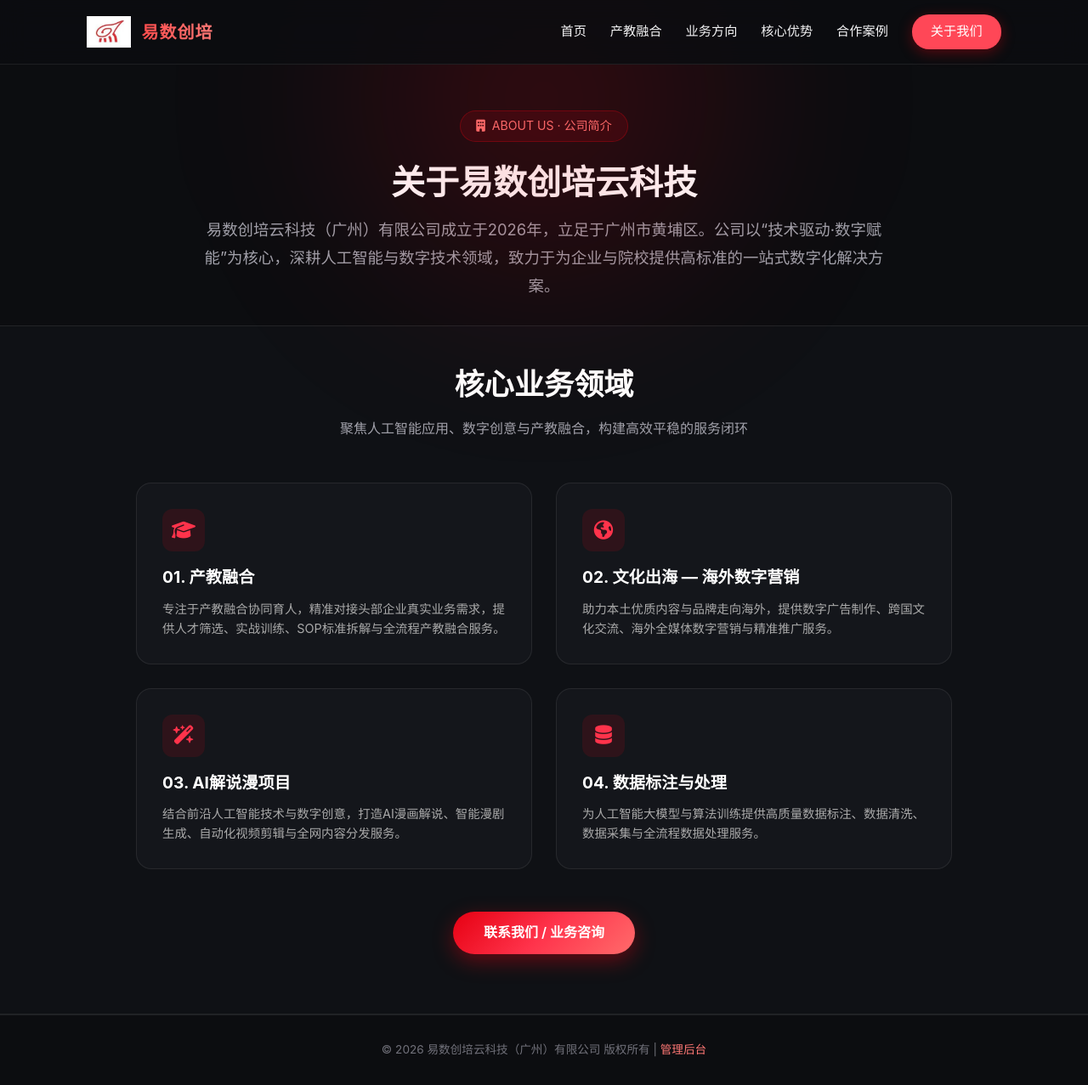
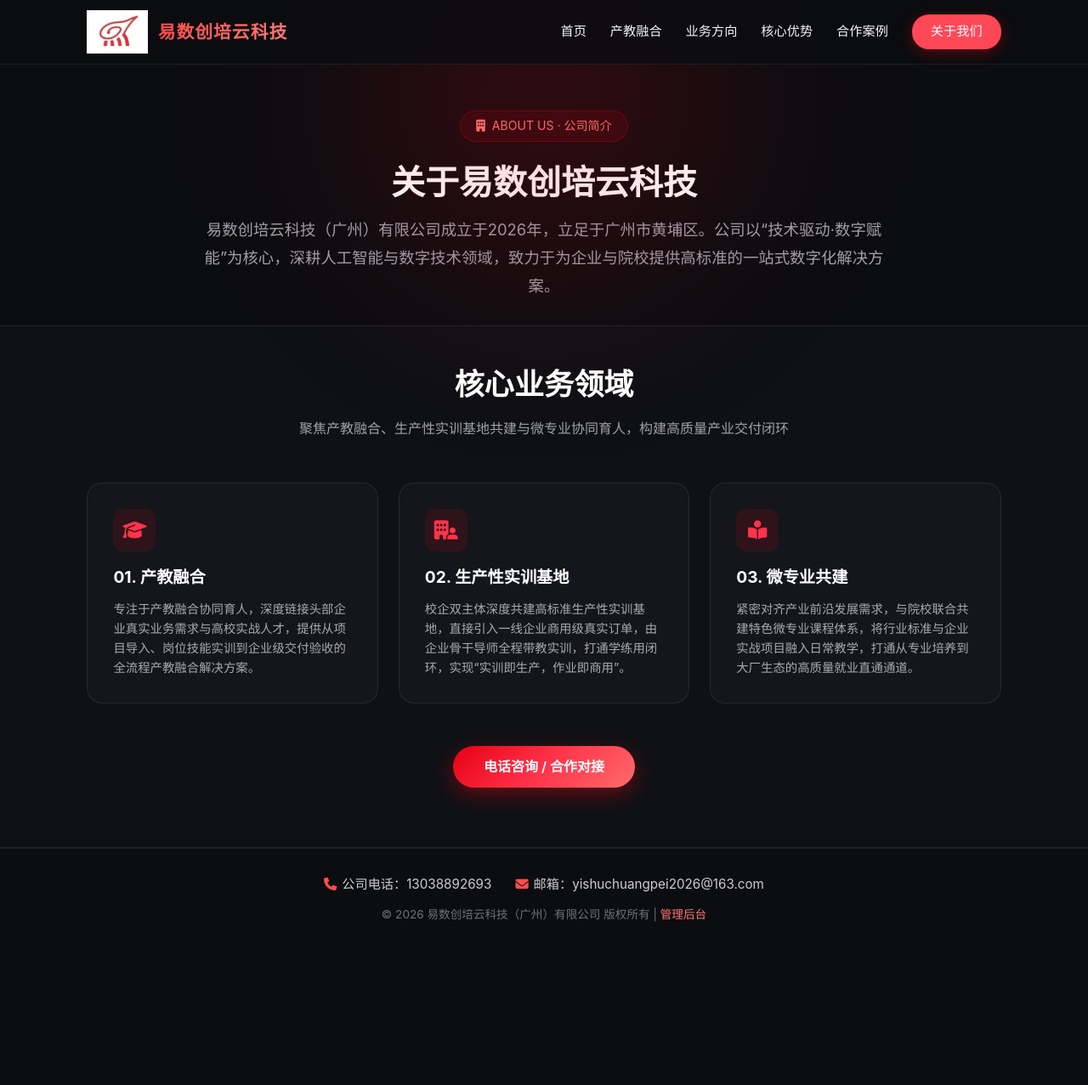
Before and after one commit to songbanshatang0429-ops/yi-shu-chuang-pei, a plain HTML site: page frontend/about.html in a window 1280 px wide. Shown: the whole page at 85% size. After the commit the page ends 1117 px from the top, so only its background shows below. Drawn offline with Linux system fonts and the light colour scheme.

Commit message:
更新关于我们页面核心业务大方向为产教融合、实训基地与微专业

```diff
--- a/frontend/about.html
+++ b/frontend/about.html
@@ -4,21 +4,71 @@
     <meta charset="UTF-8">
     <meta name="viewport" content="width=device-width, initial-scale=1.0">
     <title>关于我们 | 易数创培云科技</title>
-    <link rel="stylesheet" href="css/style.css?v=3">
+    <link rel="stylesheet" href="css/style.css?v=7">
     <link rel="stylesheet" href="https://cdnjs.cloudflare.com/ajax/libs/font-awesome/6.4.0/css/all.min.css">
     <style>
-        /* 强制 2x2 四宫格对称布局 */
-        .biz-grid-4 {
+        /* Logo 与文字样式规范 */
+        .logo-area {
+            display: flex;
+            align-items: center;
+            gap: 12px;
+        }
+        .logo-img {
+            height: 52px !important;
+            max-height: 52px !important;
+            width: auto !important;
+            object-fit: contain;
+        }
+        .logo-text {
+            font-size: 1.3rem;
+            font-weight: 700;
+            white-space: nowrap;
+        }
+
+        /* 核心业务三大方向网格：电脑端横向一排 3 列，手机端自动变 1 列 */
+        .biz-grid-3 {
             display: grid;
-            grid-template-columns: repeat(2, 1fr);
-            gap: 28px;
-            max-width: 960px;
+            grid-template-columns: repeat(3, 1fr);
+            gap: 24px;
+            max-width: 1100px;
             margin: 0 auto;
         }
 
+        /* 页脚官方联系信息样式 */
+        .footer-contact {
+            display: flex;
+            justify-content: center;
+            align-items: center;
+            gap: 28px;
+            margin-bottom: 12px;
+            font-size: 0.95rem;
+            color: #ccc;
+            flex-wrap: wrap;
+        }
+        .footer-contact a {
+            color: inherit;
+            text-decoration: none;
+            transition: color 0.2s ease;
+        }
+        .footer-contact a:hover {
+            color: #ff3b30;
+        }
+        .footer-contact i {
+            margin-right: 6px;
+            color: #ff4d4f;
+        }
+
         @media (max-width: 768px) {
-            .biz-grid-4 {
+            .biz-grid-3 {
                 grid-template-columns: 1fr;
+                gap: 16px;
+            }
+            .logo-img {
+                height: 40px !important;
+            }
+            .footer-contact {
+                flex-direction: column;
+                gap: 8px;
             }
         }
     </style>
@@ -28,7 +78,7 @@
     <nav class="navbar">
         <div class="logo-area">
             <img src="logo.png" alt="Logo" class="logo-img" onerror="this.style.display='none'">
-            <span class="logo-text">易数创培</span>
+            <span class="logo-text">易数创培云科技</span>
         </div>
         <div class="nav-links">
             <a href="index.html#hero">首页</a>
@@ -54,53 +104,50 @@
         </div>
     </section>
 
-    <!-- 四大核心业务板块（重构为标准四宫格） -->
+    <!-- 核心业务领域板块（三大方向） -->
     <section class="about-section" style="padding-top: 40px; padding-bottom: 70px;">
         <div class="about-container">
             <div class="section-title">
                 <h2>核心业务领域</h2>
-                <p>聚焦人工智能应用、数字创意与产教融合，构建高效平稳的服务闭环</p>
+                <p>聚焦产教融合、生产性实训基地共建与微专业协同育人，构建高质量产业交付闭环</p>
             </div>
 
-            <!-- 标准 2x2 四宫格区域 -->
-            <div class="biz-grid-4">
+            <!-- 业务三大方向横向网格 -->
+            <div class="biz-grid-3">
                 <!-- 01. 产教融合 -->
                 <div class="adv-card" style="text-align: left; padding: 30px;">
                     <div class="adv-icon" style="margin: 0 0 15px 0;"><i class="fa-solid fa-graduation-cap"></i></div>
                     <h3 style="margin-bottom: 10px;">01. 产教融合</h3>
-                    <p style="margin: 0; line-height: 1.6; color: #aaa;">专注于产教融合协同育人，精准对接头部企业真实业务需求，提供人才筛选、实战训练、SOP标准拆解与全流程产教融合服务。</p>
+                    <p style="margin: 0; line-height: 1.6; color: #aaa;">专注于产教融合协同育人，深度链接头部企业真实业务需求与高校实战人才，提供从项目导入、岗位技能实训到企业级交付验收的全流程产教融合解决方案。</p>
                 </div>
 
-                <!-- 02. 文化出海—海外数字营销 -->
+                <!-- 02. 生产性实训基地 -->
                 <div class="adv-card" style="text-align: left; padding: 30px;">
-                    <div class="adv-icon" style="margin: 0 0 15px 0;"><i class="fa-solid fa-earth-americas"></i></div>
-                    <h3 style="margin-bottom: 10px;">02. 文化出海 — 海外数字营销</h3>
-                    <p style="margin: 0; line-height: 1.6; color: #aaa;">助力本土优质内容与品牌走向海外，提供数字广告制作、跨国文化交流、海外全媒体数字营销与精准推广服务。</p>
+                    <div class="adv-icon" style="margin: 0 0 15px 0;"><i class="fa-solid fa-building-user"></i></div>
+                    <h3 style="margin-bottom: 10px;">02. 生产性实训基地</h3>
+                    <p style="margin: 0; line-height: 1.6; color: #aaa;">校企双主体深度共建高标准生产性实训基地，直接引入一线企业商用级真实订单，由企业骨干导师全程带教实训，打通学练用闭环，实现“实训即生产，作业即商用”。</p>
                 </div>
 
-                <!-- 03. AI解说漫项目 -->
+                <!-- 03. 微专业共建 -->
                 <div class="adv-card" style="text-align: left; padding: 30px;">
-                    <div class="adv-icon" style="margin: 0 0 15px 0;"><i class="fa-solid fa-wand-magic-sparkles"></i></div>
-                    <h3 style="margin-bottom: 10px;">03. AI解说漫项目</h3>
-                    <p style="margin: 0; line-height: 1.6; color: #aaa;">结合前沿人工智能技术与数字创意，打造AI漫画解说、智能漫剧生成、自动化视频剪辑与全网内容分发服务。</p>
-                </div>
-
-                <!-- 04. 数据标注与处理 -->
-                <div class="adv-card" style="text-align: left; padding: 30px;">
-                    <div class="adv-icon" style="margin: 0 0 15px 0;"><i class="fa-solid fa-database"></i></div>
-                    <h3 style="margin-bottom: 10px;">04. 数据标注与处理</h3>
-                    <p style="margin: 0; line-height: 1.6; color: #aaa;">为人工智能大模型与算法训练提供高质量数据标注、数据清洗、数据采集与全流程数据处理服务。</p>
+                    <div class="adv-icon" style="margin: 0 0 15px 0;"><i class="fa-solid fa-book-open-reader"></i></div>
+                    <h3 style="margin-bottom: 10px;">03. 微专业共建</h3>
+                    <p style="margin: 0; line-height: 1.6; color: #aaa;">紧密对齐产业前沿发展需求，与院校联合共建特色微专业课程体系，将行业标准与企业实战项目融入日常教学，打通从专业培养到大厂生态的高质量就业直通通道。</p>
                 </div>
             </div>
 
             <div style="text-align: center; margin-top: 50px;">
-                <a href="index.html#contact" class="btn-primary" style="padding: 12px 36px; text-decoration: none; display: inline-block;">联系我们 / 业务咨询</a>
+                <a href="tel:13038892693" class="btn-primary" style="padding: 12px 36px; text-decoration: none; display: inline-block;">电话咨询 / 合作对接</a>
             </div>
         </div>
     </section>
 
-    <!-- 页脚 -->
+    <!-- 页脚：包含联系方式与版权信息 -->
     <footer class="footer">
+        <div class="footer-contact">
+            <span><i class="fa-solid fa-phone"></i>公司电话：<a href="tel:13038892693">13038892693</a></span>
+            <span><i class="fa-solid fa-envelope"></i>邮箱：<a href="mailto:yishuchuangpei2026@163.com">yishuchuangpei2026@163.com</a></span>
+        </div>
         <p>&copy; 2026 易数创培云科技（广州）有限公司 版权所有 | <a href="admin.html" class="admin-link" target="_blank">管理后台</a></p>
     </footer>
 </body>
```
